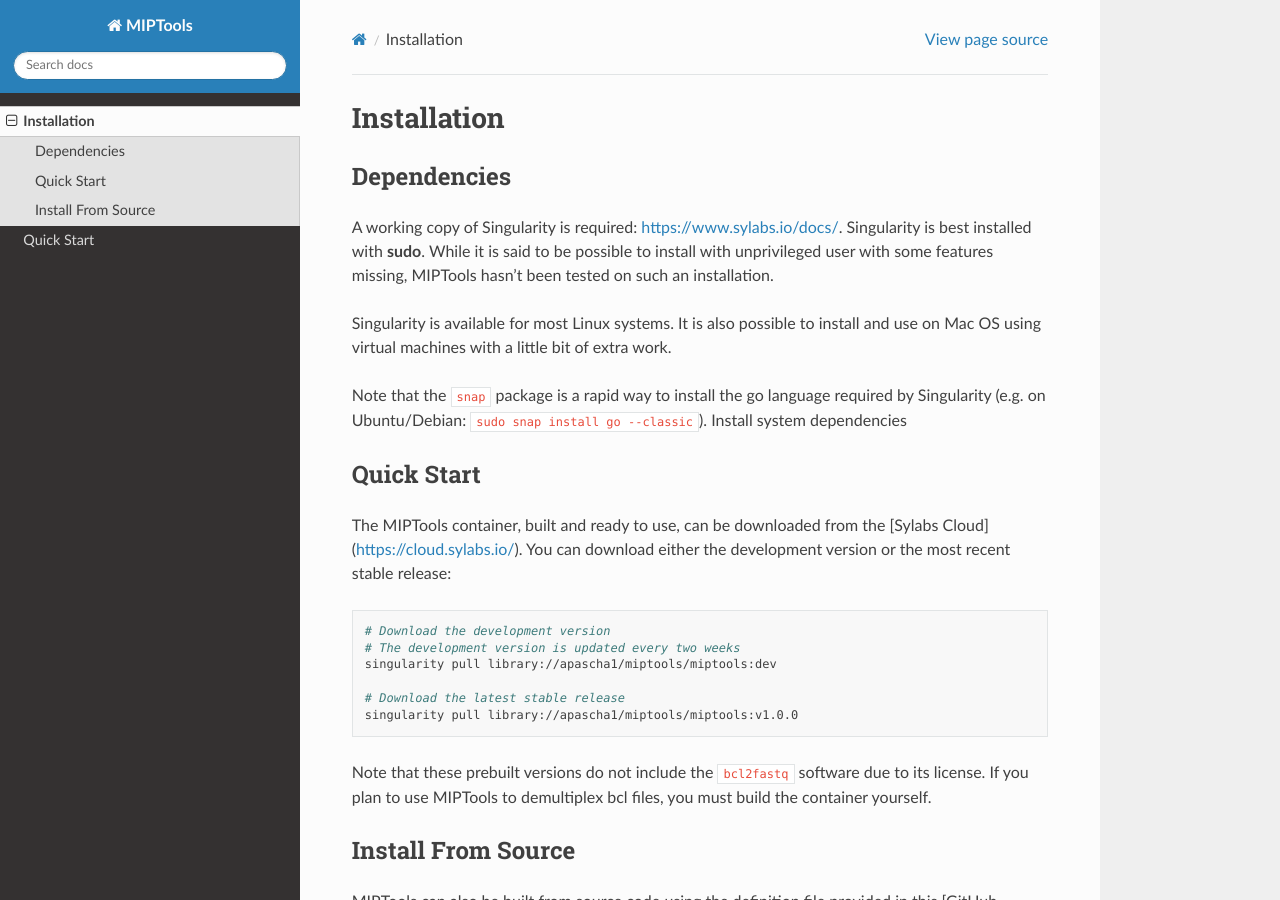
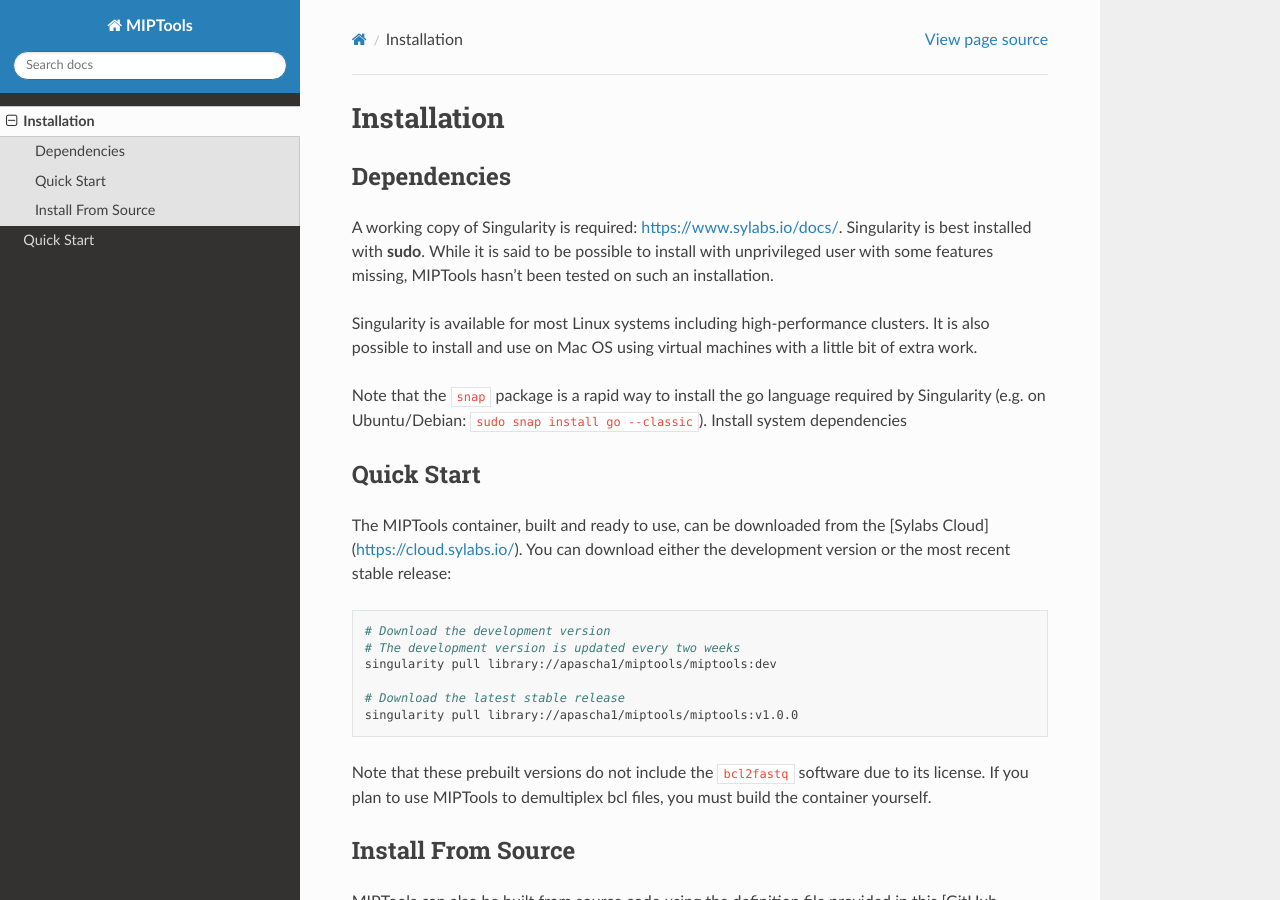
Before and after one commit to bailey-lab/MIPTools, a Sphinx documentation site: the page built from docs/installation.rst, in a window 1280 px wide and 900 px high. Built offline with Sphinx 7.4.7 and the Read the Docs theme 2.0.0, drawn with Linux system fonts in a browser that asks for light colours.

Commit message:
Update installation.rst

```diff
--- a/docs/installation.rst
+++ b/docs/installation.rst
@@ -12,7 +12,7 @@ Singularity is best installed with **sudo**. While it is said to be possible to
 install with unprivileged user with some features missing, MIPTools hasn't been
 tested on such an installation.
 
-Singularity is available for most Linux systems. It is also possible to install
+Singularity is available for most Linux systems including high-performance clusters. It is also possible to install
 and use on Mac OS using virtual machines with a little bit of extra work.
 
 Note that the :code:`snap` package is a rapid way to install the go language
```
